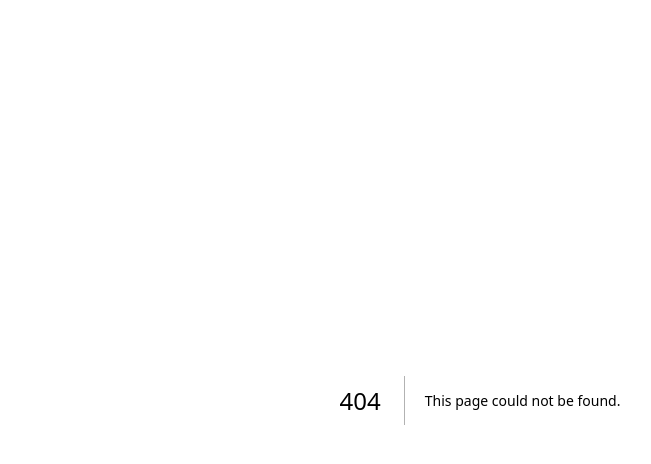
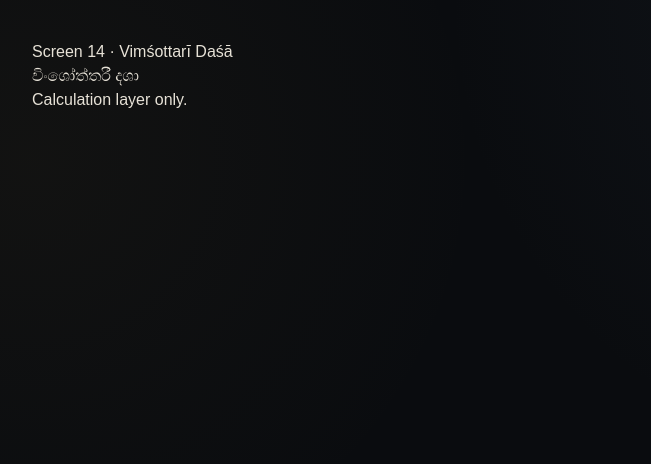
Before and after one commit to NipunSandaru91/NipunAstro, a Next.js app: page /vimshottari in a window 1280 px wide. Before the commit this address had no page. Shown: the top 464 px of the page, without its empty margins (160-811 px from the left). Built offline with nearby package versions, Linux system fonts and the light colour scheme.

Commit message:
feat: add Vimshottari screen

```diff
--- /dev/null
+++ b/app/vimshottari/page.tsx
@@ -0,0 +1,11 @@
+export default function VimshottariPage() {
+  return (
+    <main className="min-h-screen px-5 py-10">
+      <div className="mx-auto max-w-4xl">
+        <p>Screen 14 · Vimśottarī Daśā</p>
+        <h1>විංශෝත්තරී දශා</h1>
+        <p>Calculation layer only.</p>
+      </div>
+    </main>
+  );
+}
```
